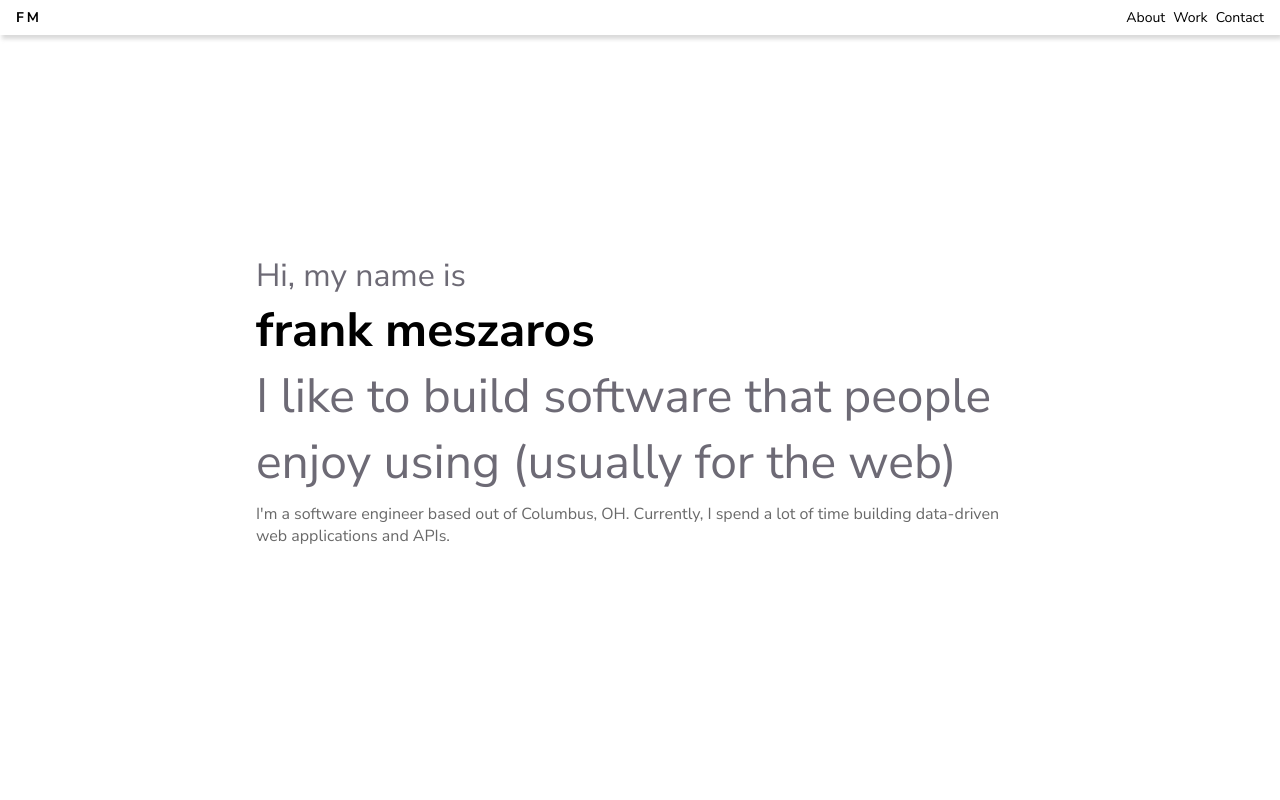
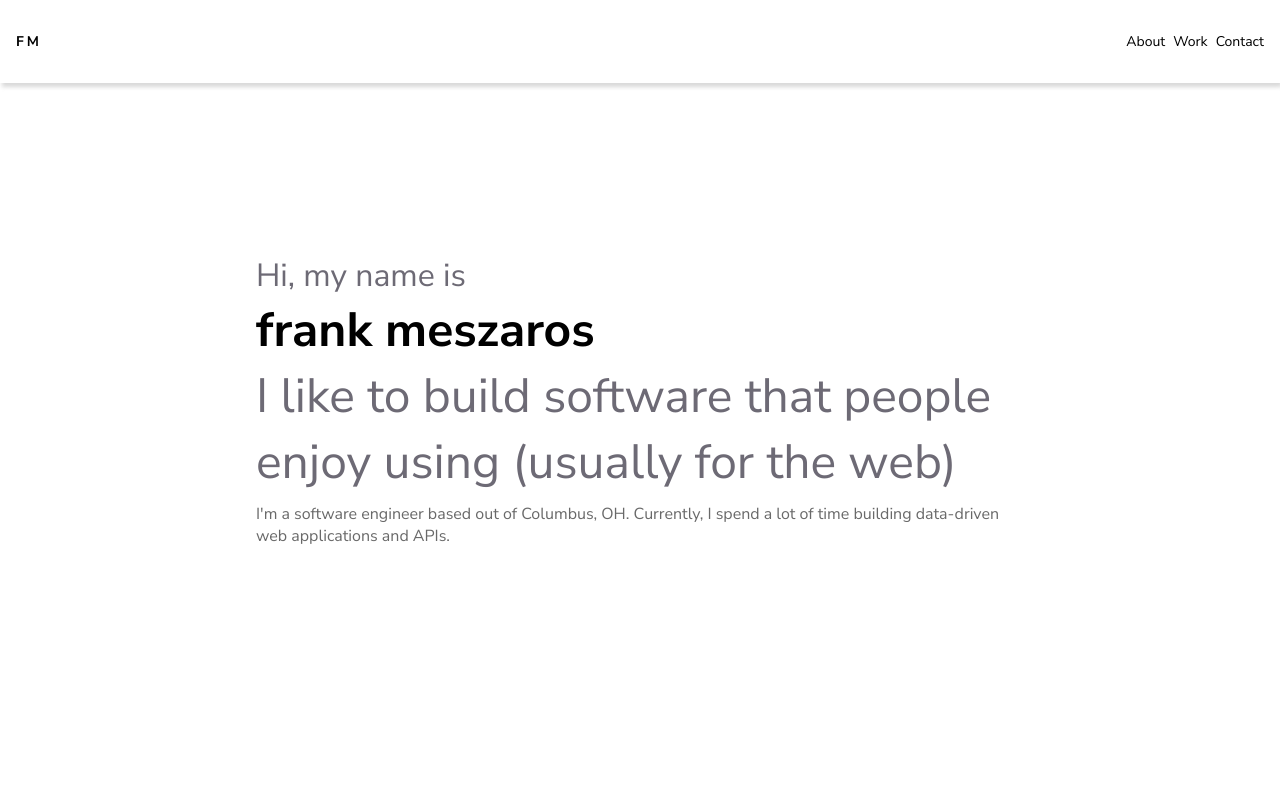
Before and after one commit to frankmeszaros/portfolio, a React (Create React App) app: page / in a window 1280 px wide. Shown: the top 800 px of the page. Built offline with nearby package versions, Linux system fonts and the light colour scheme.

Commit message:
tweaking linter and header

```diff
--- a/src/views/Header.jsx
+++ b/src/views/Header.jsx
@@ -11,10 +11,7 @@ const OFFSET = -125;
 
 const LinkText = styled(Text)``;
 
-const scrollToTop = () =>
-  animateScroll.scrollToTop({
-    duration: 150,
-  });
+const scrollToTop = () => animateScroll.scrollToTop({ duration: 150 });
 
 const Header = () => (
   <Box
@@ -25,8 +22,8 @@ const Header = () => (
     justifyContent="space-between"
     backgroundColor="white"
     boxShadow="2px 4px 4px rgba(205, 205, 205, 0.75)"
-    pt={[1, 1, 2, 2]}
-    pb={[1, 1, 2, 2]}
+    pt={[3, 3, 4, 4]}
+    pb={[3, 3, 4, 4]}
     fontSize={[1]}
   >
     <Box onClick={scrollToTop} pl={3}>
```
Also changed, not shown: .eslintrc.js.
